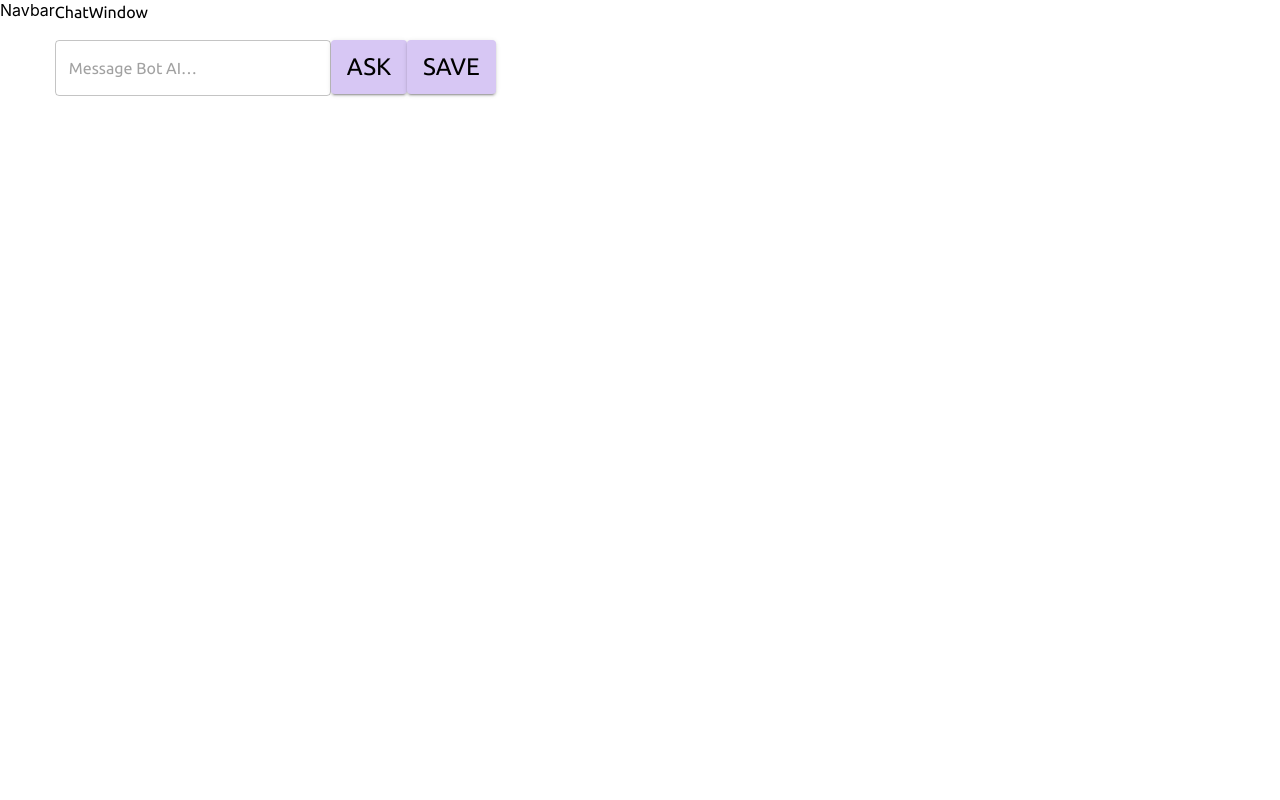
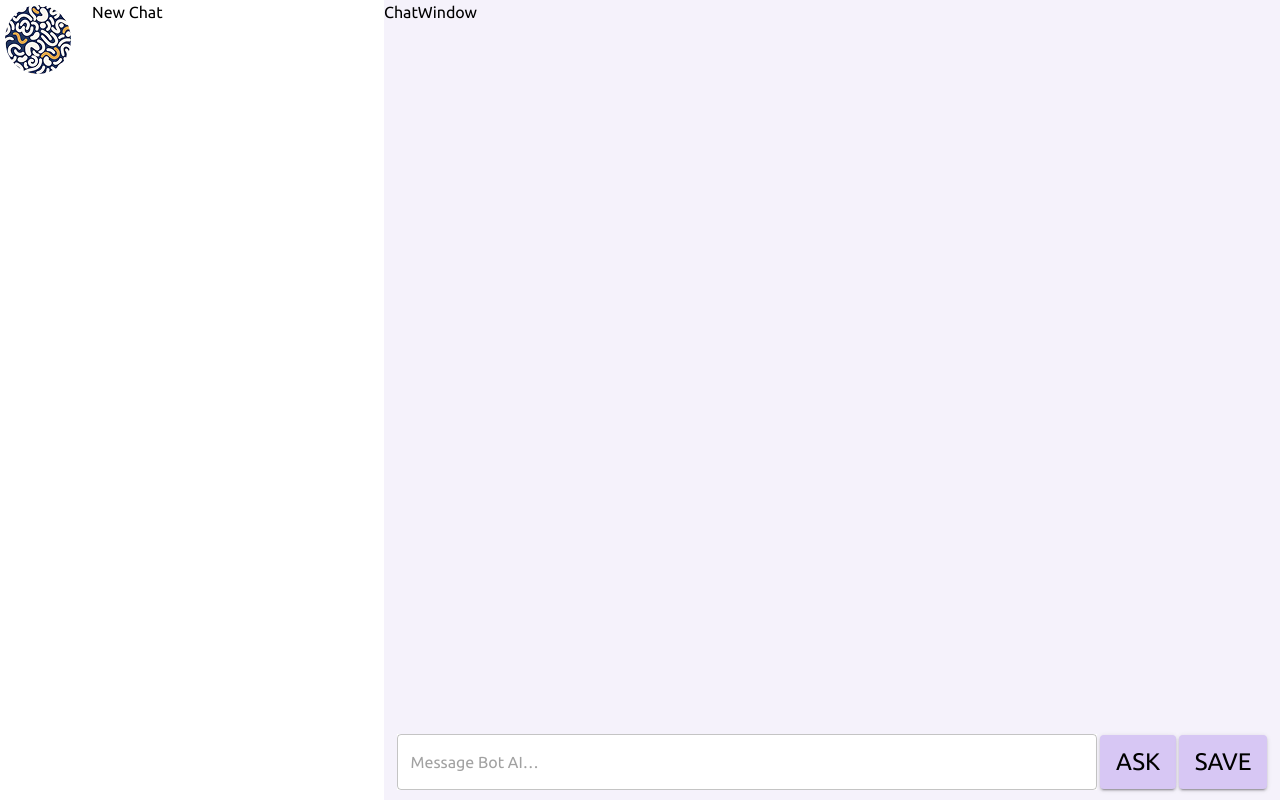
Before and after one commit to AkshayAsokDev/X-Bot-AI, a React (Create React App) app in the folder app/: page / in a window 1280 px wide. Built offline with nearby package versions, Linux system fonts and the light colour scheme.

Commit message:
desktop layout updated

```diff
--- a/app/package.json
+++ b/app/package.json
@@ -12,6 +12,7 @@
     "@testing-library/user-event": "^13.5.0",
     "react": "^19.1.0",
     "react-dom": "^19.1.0",
+    "react-modal": "^3.16.3",
     "react-router-dom": "^7.6.2",
     "react-scripts": "5.0.1",
     "web-vitals": "^2.1.4"
--- a/app/src/App.js
+++ b/app/src/App.js
@@ -14,6 +14,11 @@ function App() {
           <Navbar />
 
           <Stack spacing={2}
+          sx={{
+            width: "70%",
+            height: "100vh",
+            backgroundColor: "#f5f2fb",
+          }}
           >
               <Outlet />
               <Searchbar />
--- a/app/src/components/Navbar/Navbar.jsx
+++ b/app/src/components/Navbar/Navbar.jsx
@@ -1,11 +1,33 @@
-
-
+import { Box, Stack, Typography } from "@mui/material"
+import Logo from "../../assets/logo.png"
+import { Link } from "react-router-dom"
+import styles from "./Navbar.module.css"
+// import EditSquareIcon from '@mui/icons-material/EditSquare';
 
 export default function Navbar() {
 
     return (
-        <div>
-            Navbar
-        </div>
+        <Box
+        sx={{
+            width: "30%",
+            height: "100vh"
+        }}
+        >
+
+            <Box>
+
+                <Stack direction="row" spacing={2} >
+
+                    <Link to="/" >
+                        <img src={Logo} alt="ai-logo" className={styles.logo} />
+                    </Link>
+
+                    <Typography>New Chat</Typography>
+
+                </Stack>
+
+            </Box>
+
+        </Box>
     )
 }
--- /dev/null
+++ b/app/src/components/Navbar/Navbar.module.css
@@ -0,0 +1,4 @@
+.logo {
+    border-radius: 50%;
+    padding: 5px;
+}
--- a/app/src/components/Searchbar/Searchbar.jsx
+++ b/app/src/components/Searchbar/Searchbar.jsx
@@ -1,14 +1,19 @@
 import { Box, TextField, Button, Stack } from "@mui/material"
-
+import styles from "./Searchbar.module.css"
 
 export default function Searchbar() {
 
     return (
         <Box>
 
-            <form>
+            <form className={styles.searchForm}>
 
-                <TextField variant="outlined" placeholder="Message Bot AI…" />
+                <TextField variant="outlined" placeholder="Message Bot AI…"
+                sx={{
+                    width: "80%",
+                    backgroundColor: "#ffffff"
+                }}
+                />
 
                 <Button variant="contained"
                 color="secondary"
--- /dev/null
+++ b/app/src/components/Searchbar/Searchbar.module.css
@@ -0,0 +1,7 @@
+.searchForm {
+    display: flex;
+    justify-content: space-evenly;
+    align-items: center;
+
+    padding: 10px;
+}
--- a/app/src/pages/home.js
+++ b/app/src/pages/home.js
@@ -6,7 +6,11 @@ import { Box, Typography } from "@mui/material"
 export default function ChatWindow() {
 
     return (
-        <Box>
+        <Box
+        sx={{
+            flexGrow: 1,
+        }}
+        >
             <Typography>ChatWindow</Typography>
         </Box>
     )
```
Also changed, not shown: 1 other file (tests, documents, lock files or other folders).
